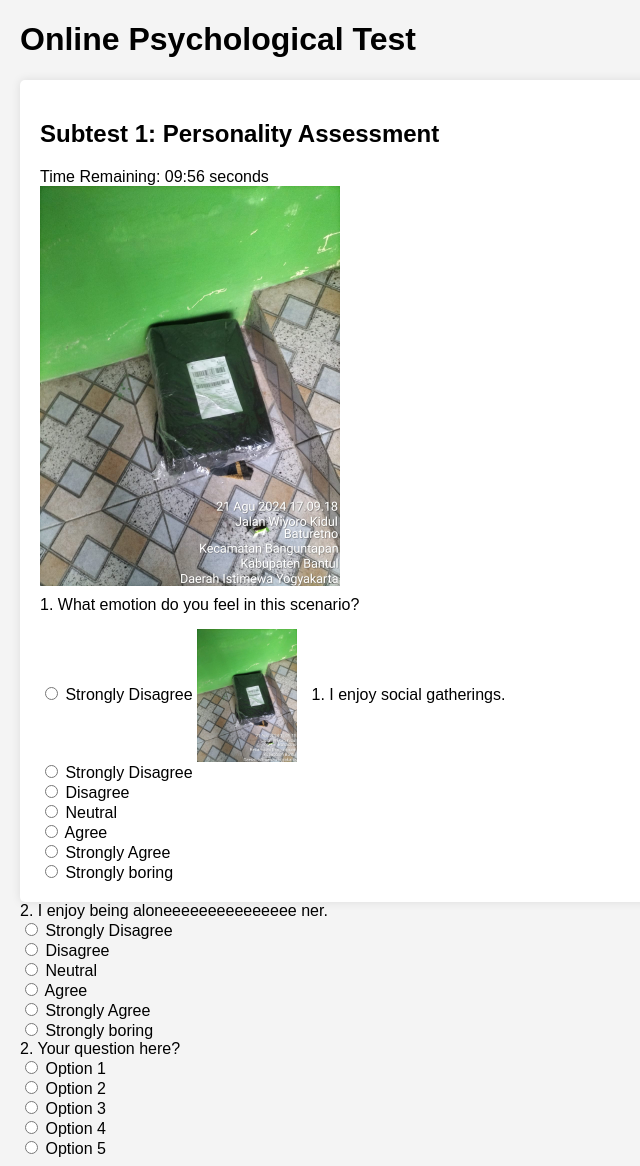
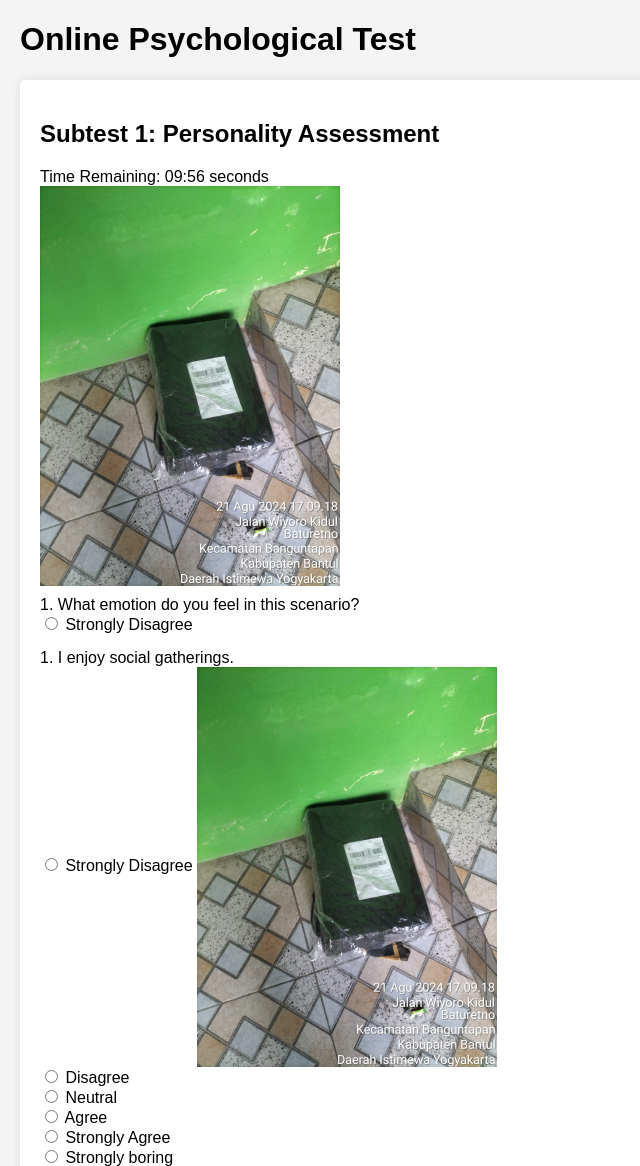
Before and after one commit to farqikilali/OnlinePsychTest, a plain HTML site: page index.html in a window 1280 px wide. Shown: the top 1166 px of the page, without its empty margins (0-640 px from the left). Drawn offline with Linux system fonts and the light colour scheme.

Commit message:
Update index.html

```diff
--- a/index.html
+++ b/index.html
@@ -55,11 +55,13 @@
                 <label>
    		<img src="https://raw.githubusercontent.com/farqikilali/OnlinePsychTest/b7504221592b6eb93c98142e51e362d4a27cef82/WhatsApp%20Image%202024-08-21%20at%2017.09.34_f240c77f.jpg" alt="Question 1 Image" style="width:300px; display:block; margin-bottom:10px;">
     		1. What emotion do you feel in this scenario?</label><br>
-	 </div>
 		<input type="radio" name="q1" value="1" required> Strongly Disagree
-		<img src="https://raw.githubusercontent.com/farqikilali/OnlinePsychTest/b7504221592b6eb93c98142e51e362d4a27cef82/WhatsApp%20Image%202024-08-21%20at%2017.09.34_f240c77f.jpg" alt="Option 1 Image" style="width:100px; vertical-align:middle; margin-right:10px;">
+	    </div>
 		<label>1. I enjoy social gatherings.</label><br>
-                <input type="radio" name="q1" value="1" required> Strongly Disagree<br>
+		<label></label>
+                <input type="radio" name="q1" value="1" required> Strongly Disagree
+		<img src="https://raw.githubusercontent.com/farqikilali/OnlinePsychTest/b7504221592b6eb93c98142e51e362d4a27cef82/WhatsApp%20Image%202024-08-21%20at%2017.09.34_f240c77f.jpg" alt="Option 1 Image" style="width:300px; vertical-align:middle; margin-right:10px;">
+		</label><br>
                 <input type="radio" name="q1" value="2"> Disagree<br>
                 <input type="radio" name="q1" value="3"> Neutral<br>
                 <input type="radio" name="q1" value="4"> Agree<br>
```
